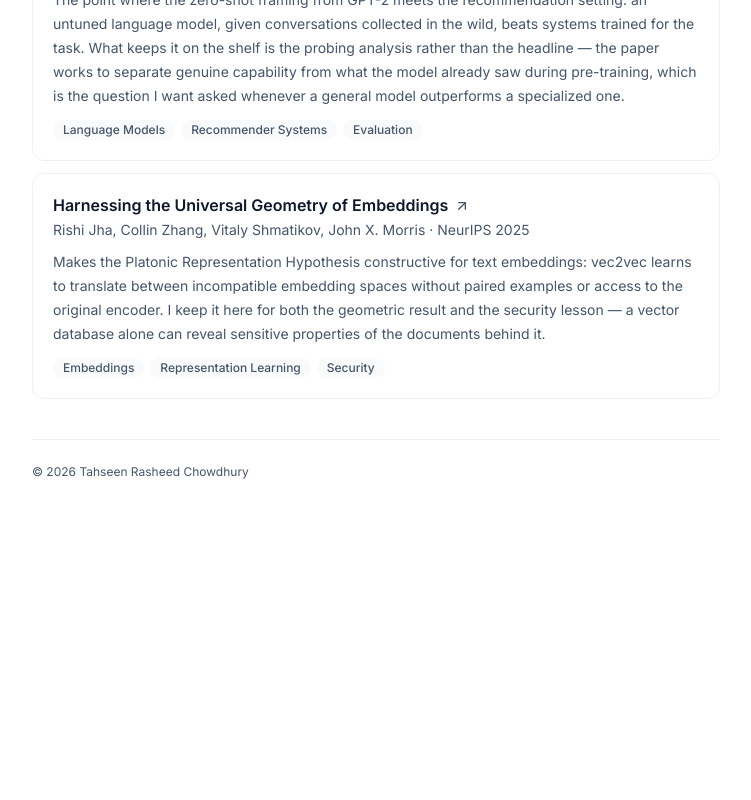
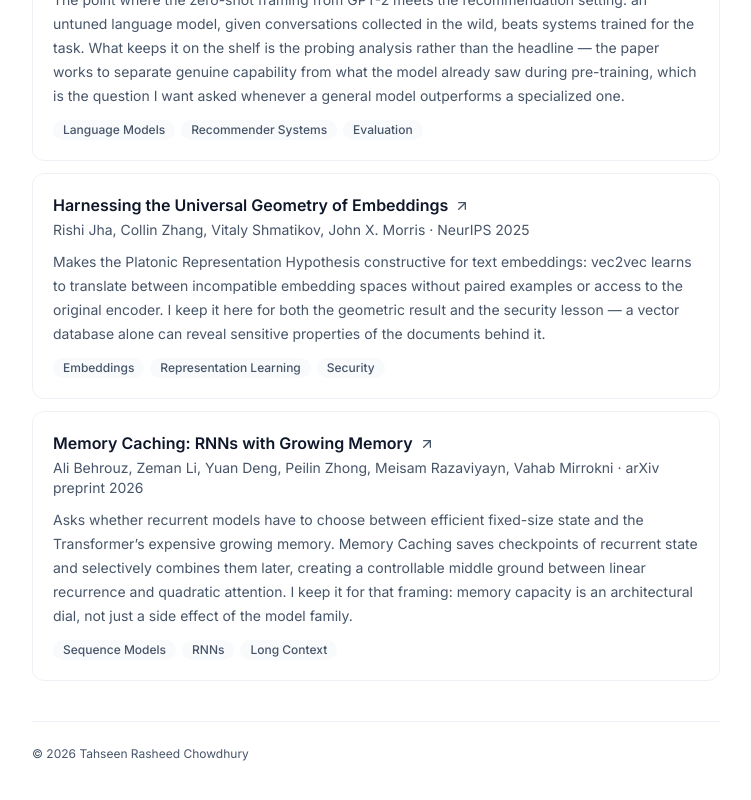
Before and after one commit to TahseenSust/tahseen, a Next.js app: page /paper-shelf in a window 1280 px wide. Shown: the part 2675-3475 px from the top of the page, without its empty margins (264-1015 px from the left). Before the commit the page ends 3235 px from the top, so only its background shows below. Built offline with nearby package versions, Linux system fonts and the light colour scheme.

Commit message:
Add Memory Caching paper entry

```diff
--- a/src/data/papers.ts
+++ b/src/data/papers.ts
@@ -126,4 +126,15 @@ export const PAPERS: Paper[] = [
       "Makes the Platonic Representation Hypothesis constructive for text embeddings: vec2vec learns to translate between incompatible embedding spaces without paired examples or access to the original encoder. I keep it here for both the geometric result and the security lesson — a vector database alone can reveal sensitive properties of the documents behind it.",
     tags: ["Embeddings", "Representation Learning", "Security"],
   },
+  {
+    title: "Memory Caching: RNNs with Growing Memory",
+    authors:
+      "Ali Behrouz, Zeman Li, Yuan Deng, Peilin Zhong, Meisam Razaviyayn, Vahab Mirrokni",
+    venue: "arXiv preprint",
+    year: "2026",
+    url: "https://arxiv.org/pdf/2602.24281",
+    note:
+      "Asks whether recurrent models have to choose between efficient fixed-size state and the Transformer’s expensive growing memory. Memory Caching saves checkpoints of recurrent state and selectively combines them later, creating a controllable middle ground between linear recurrence and quadratic attention. I keep it for that framing: memory capacity is an architectural dial, not just a side effect of the model family.",
+    tags: ["Sequence Models", "RNNs", "Long Context"],
+  },
 ]
```
